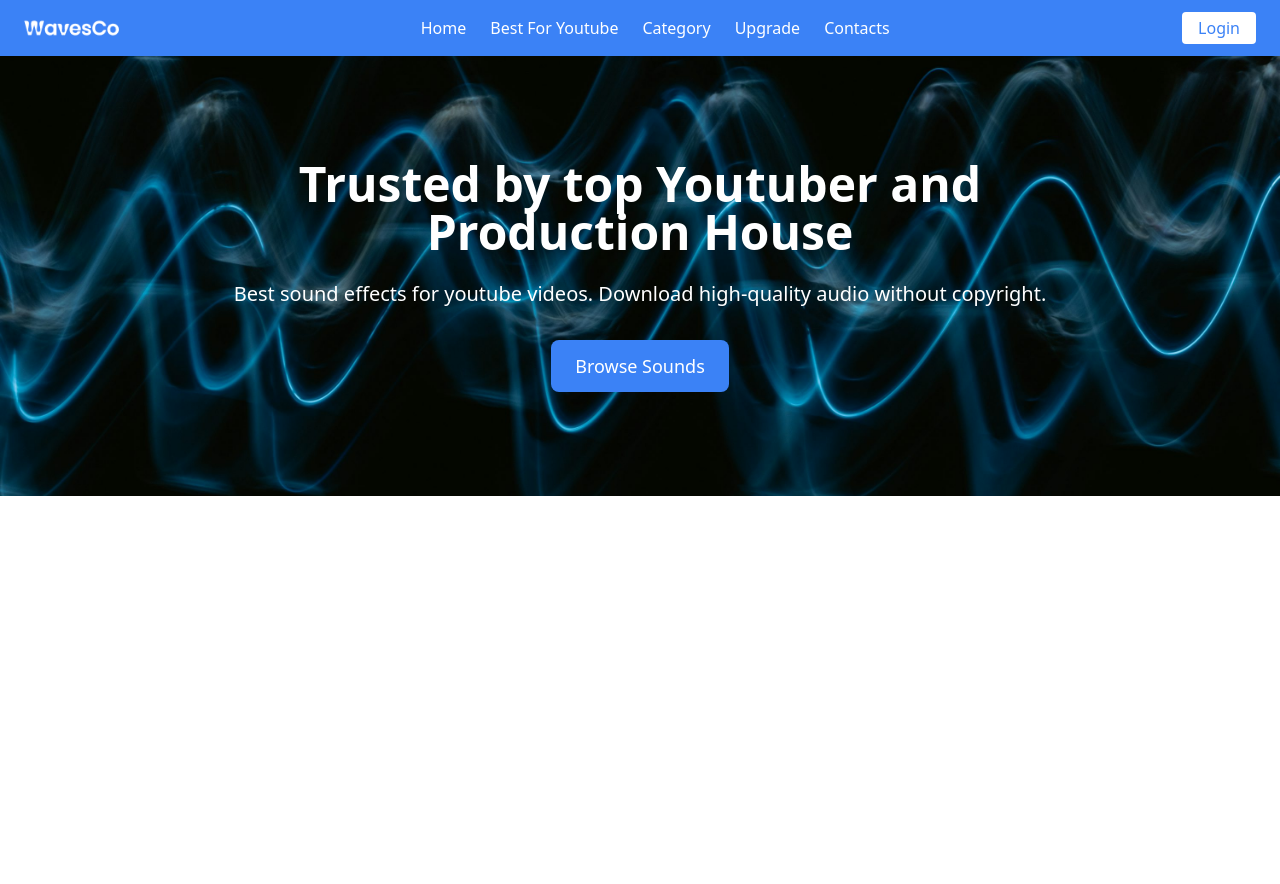
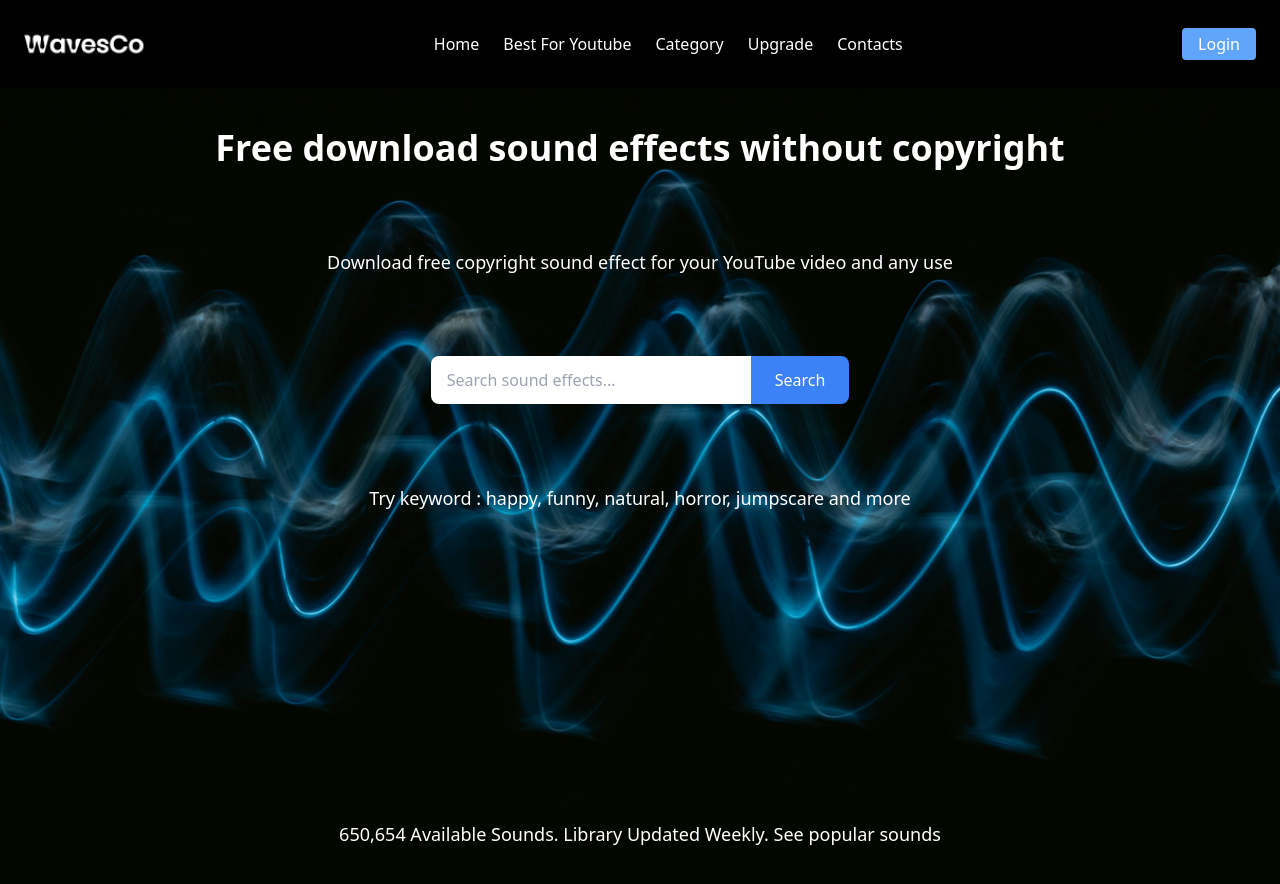
Before and after one commit to bhumi292/react-sound-effects-library, a React (Vite) app: page / in a window 1280 px wide. Shown: the top 884 px of the page. Before the commit the page ends 800 px from the top, so only its background shows below. Built offline with nearby package versions, Linux system fonts and the light colour scheme.

Commit message:
hero section updated

```diff
--- a/src/App.jsx
+++ b/src/App.jsx
@@ -1,6 +1,6 @@
 
 import Header from './Components/Header'
-import Hero from './Components/hero';
+import Hero from './Components/Hero';
 
 function App() {
 
--- a/src/Components/Header.jsx
+++ b/src/Components/Header.jsx
@@ -5,13 +5,13 @@ function Header() {
   const [isOpen, setIsOpen] = useState(false);
 
   return (
-    <nav className="bg-blue-500 text-white px-6 py-3">
+    <nav className="bg-black text-white px-6 py-6">
 
       {/* Top Bar */}
       <div className="flex items-center justify-between">
 
         {/* Logo */}
-        <img src={waves} alt="Logo" className="h-8" />
+        <img src={waves} alt="Logo" className="h-10" />
 
         {/* Desktop Menu */}
         <ul className="hidden md:flex gap-6">
@@ -23,7 +23,7 @@ function Header() {
         </ul>
 
         {/* Login Button (Desktop) */}
-        <button className="hidden md:block bg-white text-blue-500 px-4 py-1 rounded hover:bg-gray-200">
+        <button className="hidden md:block bg-blue-400 text-white px-4 py-1 rounded hover:bg-gray-200">
           Login
         </button>
 
--- a/src/Components/Hero.jsx
+++ b/src/Components/Hero.jsx
@@ -3,27 +3,46 @@ import heroImg from "../assets/hero.jpg";
 function Hero() {
   return (
     <section
-      className="py-20 text-center bg-cover bg-center"
+      className="min-h-screen bg-cover bg-center flex"
       style={{ backgroundImage: `url(${heroImg})` }}
     >
+      <div className="max-w-4xl w-full mx-auto px-4 py-10 flex flex-col min-h-screen text-center">
 
-      <div className="max-w-4xl mx-auto px-4 p-6 rounded">
+        {/* 🔝 Top + Middle (gap here) */}
+        <div className="flex flex-col gap-20">
 
-        <h1 className="text-3xl md:text-5xl font-bold text-white leading-tight">
-          Trusted by top Youtuber and Production House
-        </h1>
+          <h1 className="text-3xl md:text-4xl font-bold text-white">
+            Free download sound effects without copyright
+          </h1>
 
-        <p className="mt-6 text-white text-lg md:text-xl">
-          Best sound effects for youtube videos.
-          Download high-quality audio without copyright.
+          <p className="text-white text-lg">
+            Download free copyright sound effect for your YouTube video and any use
+          </p>
+
+          {/* Search */}
+          <div className="flex justify-center">
+            <input
+              type="text"
+              placeholder="Search sound effects..."
+              className="px-4 py-3 w-64 md:w-80 rounded-l-lg outline-none"
+            />
+            <button className="bg-blue-500 text-white px-6 py-3 rounded-r-lg">
+              Search
+            </button>
+          </div>
+
+          <p className="text-white text-lg">
+            Try keyword : happy, funny, natural, horror, jumpscare and more
+          </p>
+
+        </div>
+
+        {/* 🔻 Bottom line (separate) */}
+        <p className="text-white text-lg mt-auto">
+          650,654 Available Sounds. Library Updated Weekly. See popular sounds
         </p>
 
-        <button className="mt-8 bg-blue-500 text-white px-6 py-3 rounded-lg text-lg hover:bg-blue-700 transition">
-          Browse Sounds
-        </button>
-
       </div>
-
     </section>
   );
 }
```
